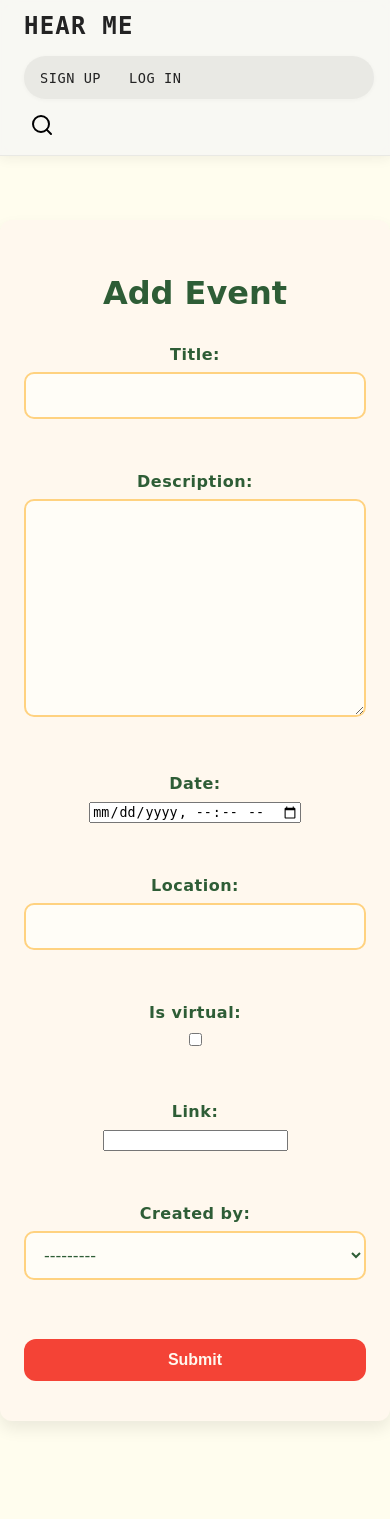
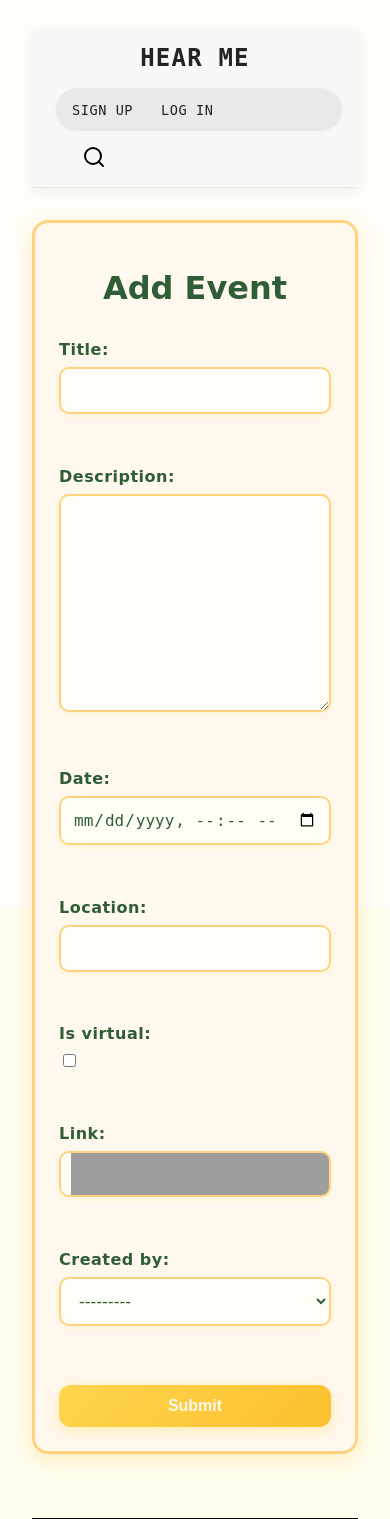
Before and after one commit to Maldoseri23/Capstone-Project, a Django app: page /events/create in a window 390 px wide. Shown: the top 1519 px of the page. Run offline with Django 5.2, Linux system fonts and the light colour scheme; some libraries are stand-ins or nearby versions; grey boxes are pictures that could not be loaded.

Commit message:
maryam/sty

```diff
--- a/project4/main_app/static/css/style.css
+++ b/project4/main_app/static/css/style.css
@@ -1474,7 +1474,6 @@ form button[type="submit"] {
   font-weight: bold;
 }
 
-=======
 
 /* --- SEARCH IN NAVBAR --- */
 .navbar-search-container {
--- a/project4/main_app/templates/events/event_form.html
+++ b/project4/main_app/templates/events/event_form.html
@@ -1,5 +1,117 @@
 {% extends 'base.html' %}
 {% block content %}
+<style>
+  body {
+    font-family: 'Comic Sans MS', 'Arial Rounded MT Bold', sans-serif;
+    background-color: #fffdf7;
+    color: #2e5d36;
+    padding: 2rem;
+    text-align: center;
+  }
+
+  .page-wrapper {
+    background: #fff8ee;
+    border: 3px solid #ffd280;
+    border-radius: 16px;
+    padding: 2.5rem;
+    max-width: 600px;
+    margin: 2rem auto;
+    box-shadow: 0 6px 20px rgba(244, 169, 0, 0.2);
+    text-align: left;
+  }
+
+  h1 {
+    font-size: 2.2rem;
+    color: #f4a900;
+    margin-bottom: 2rem;
+    text-align: center;
+  }
+
+  h1 .teal-text {
+    color: #2e5d36;
+  }
+
+  form p {
+    margin-bottom: 1.5rem;
+  }
+
+  label {
+    display: block;
+    margin-bottom: 0.5rem;
+    font-weight: bold;
+    color: #2e5d36;
+  }
+
+  input[type="text"],
+  input[type="url"],
+  input[type="email"],
+  input[type="datetime-local"],
+  input[type="file"],
+  select,
+  textarea {
+    width: 100%;
+    padding: 12px;
+    font-size: 1rem;
+    border: 2px solid #ffd280;
+    border-radius: 10px;
+    background-color: #fffef6;
+    color: #2e5d36;
+    box-shadow: 0 2px 8px rgba(255, 204, 0, 0.1);
+    transition: border-color 0.3s ease, box-shadow 0.3s ease;
+    box-sizing: border-box;
+  }
+
+  input[type="url"] {
+    background-image: url('https://img.icons8.com/ios/20/link--v1.png');
+    background-repeat: no-repeat;
+    background-position: 10px center;
+    padding-left: 35px;
+  }
+
+  input:focus,
+  textarea:focus,
+  select:focus {
+    outline: none;
+    border-color: #f4a900;
+    box-shadow: 0 0 10px rgba(244, 169, 0, 0.3);
+  }
+
+  .btn {
+    display: block;
+    width: 160px;
+    background: linear-gradient(135deg, #ffd54f, #fbc02d);
+    color: #2e5d36;
+    font-weight: bold;
+    font-size: 1rem;
+    padding: 10px;
+    border: none;
+    border-radius: 12px;
+    margin: 2rem auto 0;
+    cursor: pointer;
+    box-shadow: 0 4px 14px rgba(255, 204, 0, 0.25);
+    transition: all 0.3s ease;
+    text-align: center;
+  }
+
+  .btn:hover {
+    background: linear-gradient(135deg, #fdd835, #f9a825);
+    color: #000;
+  }
+
+  @media (max-width: 600px) {
+    .page-wrapper {
+      padding: 1.5rem;
+    }
+    h1 {
+      font-size: 1.8rem;
+    }
+    .btn {
+      width: 100%;
+      font-size: 1rem;
+    }
+  }
+</style>
+
 <div class="page-wrapper">
   {% if object %}
     <h1>Edit <span class="teal-text">{{ event.name }}</span></h1>
--- a/project4/main_app/templates/home.html
+++ b/project4/main_app/templates/home.html
@@ -8,6 +8,10 @@
     width: 100vw;
     height: 100vh;
   }
+#landing {
+  background: url("{% static 'images/Home.png' %}") center center / cover no-repeat fixed;
+  min-height: 100vh;
+}
 
   /* Overlay covers everything, including nav/footer */
   #splash {
```
Also changed, not shown: project4/main_app/static/css/home.css (+8 -6 lines), project4/main_app/static/images/Home.png (added), 2 other files.
